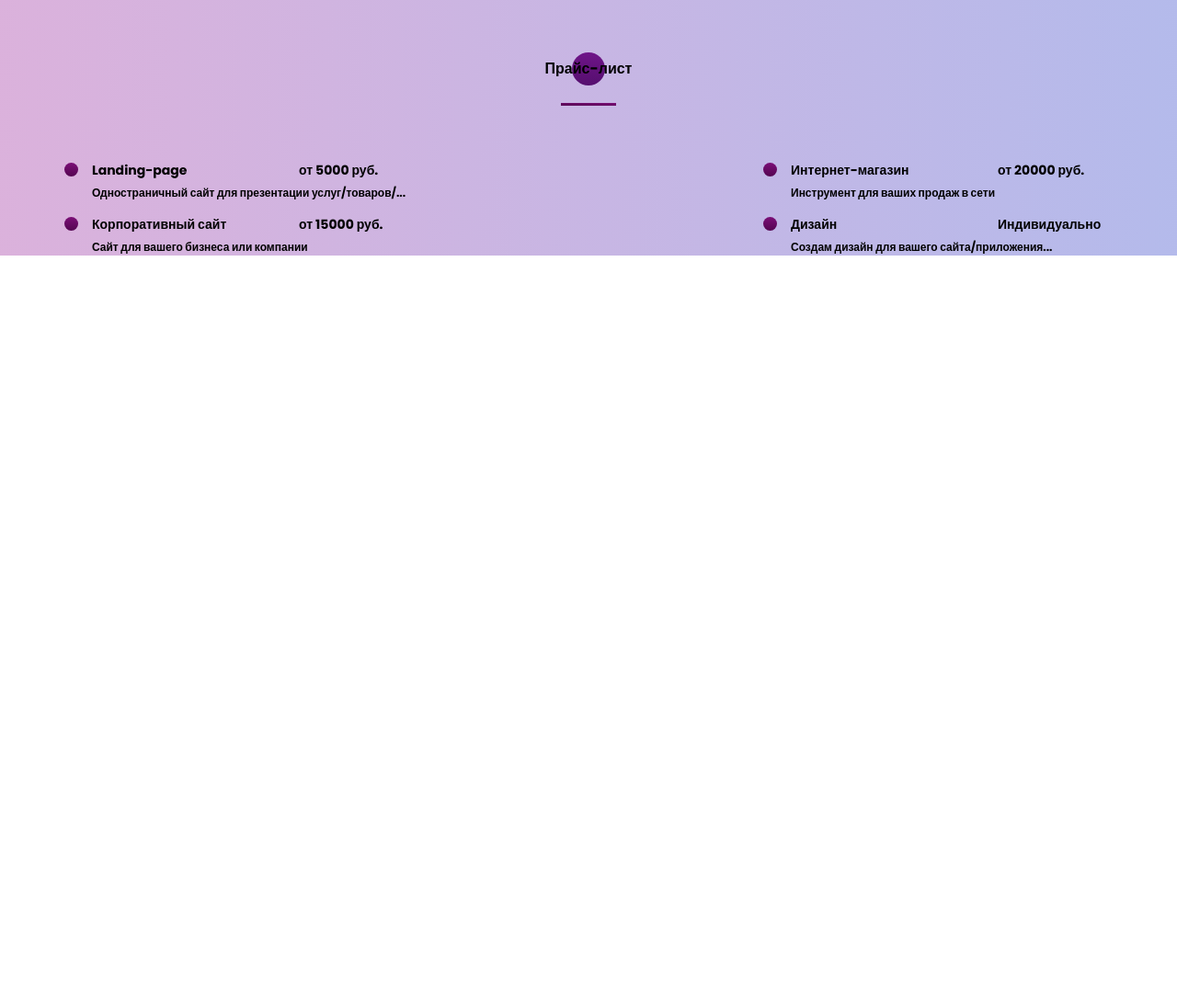
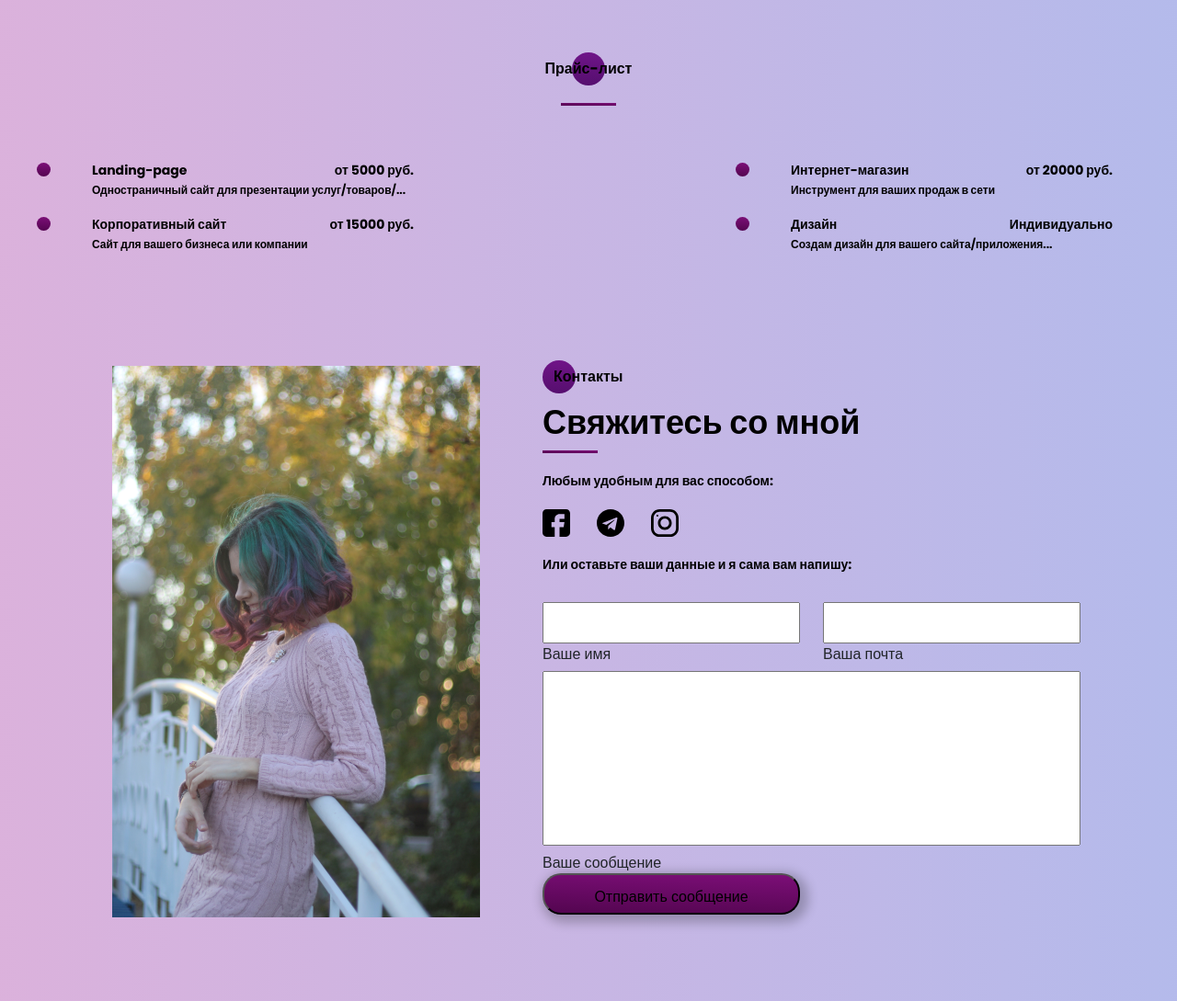
Before and after one commit to anna-webdev/portfolio, a website: page src/index.html in a window 1280 px wide. Shown: the part 4229-5318 px from the top of the page at 92% size. Before the commit the page ends 4507 px from the top, so only its background shows below. Drawn offline with nearby package versions, Linux system fonts and the light colour scheme; files that its build step writes are made by us from their sources; files whose address does not match are found by name.

Commit message:
коммит за 11.12 - недоделанная форма

```diff
--- a/src/index.html
+++ b/src/index.html
@@ -419,6 +419,57 @@
         </div>
     </section>
 
+    <section class="contacts">
+        <div class="container">
+            <div class="contacts__wrapper">
+                <div class="contacts__photo">
+                    <img src="img/contacts.png" alt="photo">
+                </div>
+                <div class="contacts__descr">
+                    <h2 class="contacts__title title title_fs16 title_black">Контакты</h2>
+                    <div class="contacts__subtitle title title_black">Свяжитесь со мной</div>
+                    <div class="divider"></div>
+                    <div class="title title_fs14 title_black contacts__text">
+                        Любым удобным для вас способом:
+                    </div>
+                    <div class="contacts__social">
+                        <a href="" class="contacts__link">
+                            <img src="icons/contacts/Facebook.svg" alt="facebook">
+                        </a>
+
+                        <a href="" class="contacts__link">
+                            <img src="icons/contacts/Telegram.svg" alt="telegram">
+                        </a>
+
+                        <a href="" class="contacts__link">
+                            <img src="icons/contacts/Instagram.svg" alt="instagram">
+                        </a>
+                    </div>
+                    <div class="title title_fs14 title_black contacts__text">
+                        Или оставьте ваши данные и я сама вам напишу:
+                    </div>
+                    <form action="#" class="contacts__form">
+                        <div class="contacts__input">
+                            <input name="name" id="name" type="text">
+                            <label for="name">Ваше имя</label>
+                        </div>
+
+                        <div class="contacts__input">
+                            <input name="email" id="mail" type="email">
+                            <label for="mail">Ваша почта</label>
+                        </div>
+
+                        <div class="contacts__textarea">
+                            <textarea name="text" id="text"></textarea>
+                            <label for="text">Ваше сообщение</label>
+                        </div>
+                        <button class="btn">Отправить сообщение</button>
+                    </form>
+                </div>
+            </div>
+        </div>
+    </section>
+
 
    <script src="js/script.js"></script>
 </body>
--- a/src/sass/blocks/_button.scss
+++ b/src/sass/blocks/_button.scss
@@ -1,6 +1,5 @@
 .btn {
     height: 45px;
-    width: 135px;
     border-radius: 20px;
     background: linear-gradient(182.16deg, #8B1286 -37.39%, #460243 132.88%);
     box-shadow: 4px 4px 12px 5px rgba(0, 0, 0, 0.23);
--- /dev/null
+++ b/src/sass/blocks/_contacts.scss
@@ -0,0 +1,61 @@
+.contacts {
+    padding: 120px 0 91px 0;
+    background: linear-gradient(89.51deg, rgba(151, 19, 146, 0.33) -4.1%, rgba(20, 48, 198, 0.33) 106.39%);
+    &__wrapper {
+        margin: 0 35px 0 52px;
+        display: grid;
+        grid-template-columns: 400px 585px;
+        column-gap: 68px;
+    }
+    &__photo {
+        img {
+            width: 100%;
+        }
+    }
+    &__title {
+        position: relative;
+        padding-left: 12px;
+        @include before_circle;
+    }
+    .divider {
+        margin: 0;
+    }
+    &__text, &__social  {
+        margin-top: 20px;
+    }
+    &__link {
+        margin-right: 25px;
+        img {
+            max-width: 30px;
+            max-height: 30px;
+        }
+    }
+    &__form {
+        margin-top: 30px;
+        display: grid;
+        grid-template: 45px 190px 45px / repeat(2, 280px);
+        column-gap: 25px;
+        row-gap: 30px;
+       }
+    &__input {
+        input {
+            width: 100%;
+            height: 100%;
+            padding: 0 20px;
+            font-size: 12px;
+        }
+    }
+    &__textarea {
+        grid-column: 1 / 3;
+        grid-row: 2 / 3;
+        textarea {
+            width: 100%;
+            height: 100%;
+            resize: none;
+            padding: 20px;
+            font-size: 12px;
+        }
+
+    }
+
+}
--- a/src/sass/blocks/_price.scss
+++ b/src/sass/blocks/_price.scss
@@ -20,11 +20,11 @@
     }
     &__item {
         display: grid;
-        grid-template: 21px 18px / 160px 125px;
+        grid-template: repeat(2, minmax(21px, auto)) / repeat(2, auto);
         justify-content: space-between;
         align-content: space-between;
         position: relative;
-        margin-left: 30px;
+        padding-left: 30px;
         &:before {
             content: '';
             position: absolute;
@@ -38,6 +38,9 @@
         &-descr {
             grid-column: 1/3;
         }
+        &-price {
+            justify-self: end;
+        }
 
     }
 }
--- a/src/sass/style.scss
+++ b/src/sass/style.scss
@@ -14,6 +14,7 @@
 @import 'blocks/rating';
 @import 'blocks/portfolio';
 @import 'blocks/price';
+@import 'blocks/contacts';
 
 
 
```
Also changed, not shown: dist/css/style.min.css, dist/icons/contacts/Facebook.svg (added), dist/icons/contacts/Instagram.svg (added), dist/icons/contacts/Telegram.svg (added), dist/index.html, src/icons/contacts/Facebook.svg (added), src/icons/contacts/Instagram.svg (added), src/icons/contacts/Telegram.svg (added), 1 other file.
